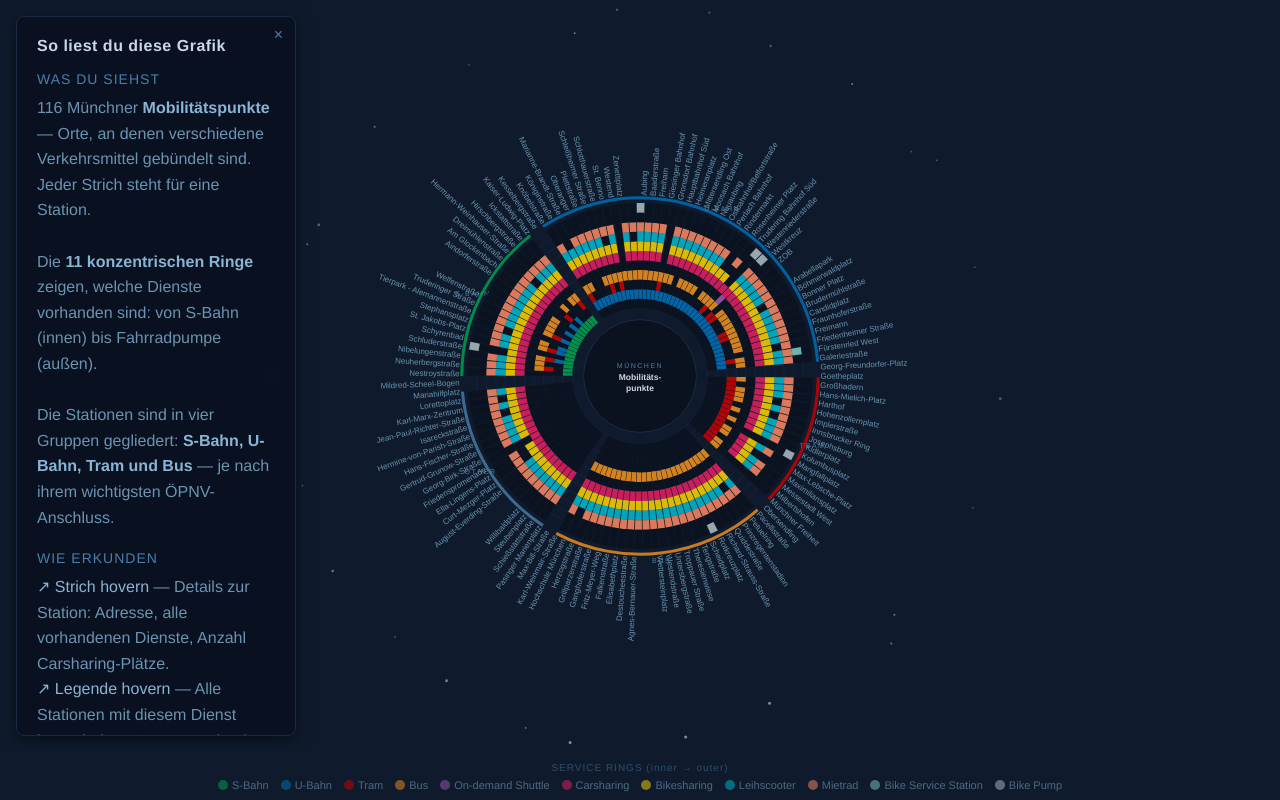
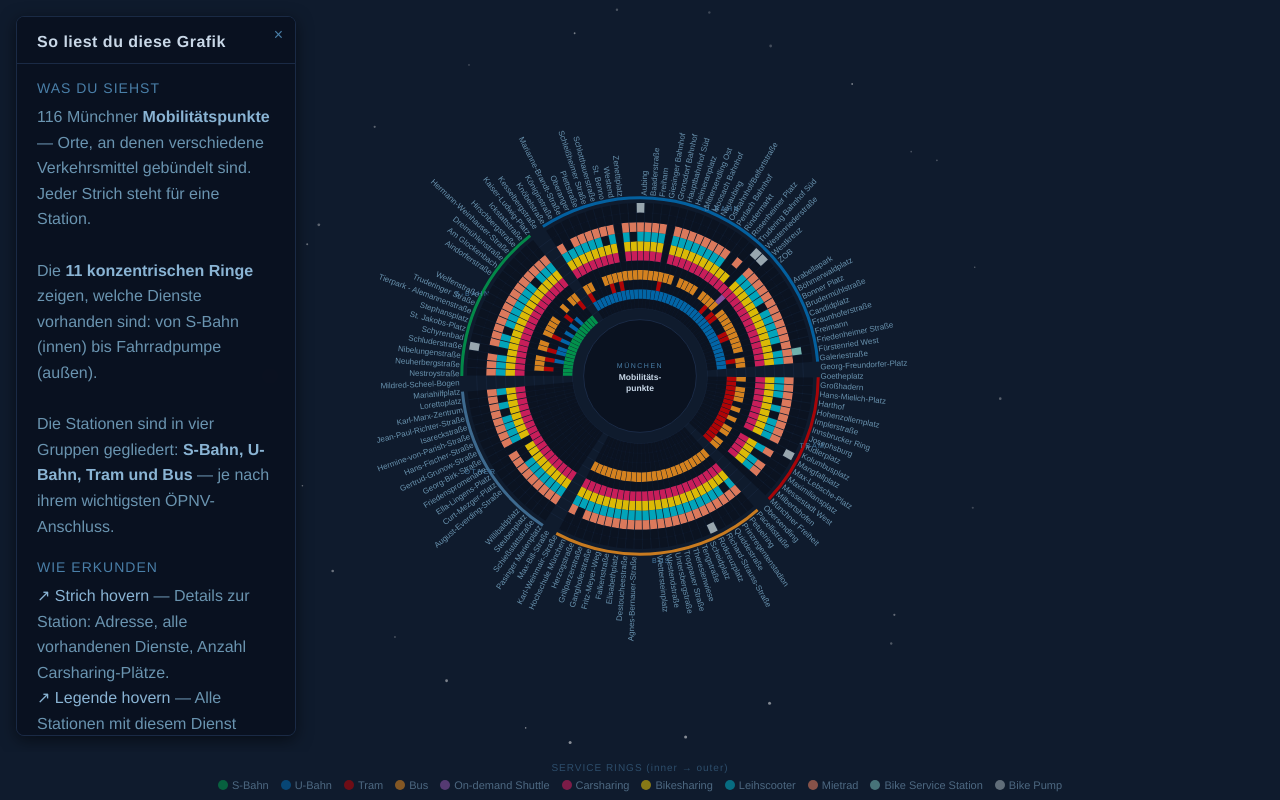
Before and after one commit to hihuydo/mobilitaetspunkte-viz, a React (Vite) app: page / in a window 1280 px wide. Built offline with nearby package versions, Linux system fonts and the light colour scheme.

Commit message:
fix: sticky title in info panel, memo to prevent scroll jitter

```diff
--- a/src/components/InfoPanel.tsx
+++ b/src/components/InfoPanel.tsx
@@ -1,8 +1,10 @@
+import { memo } from 'react'
+
 interface InfoPanelProps {
   onClose: () => void
 }
 
-export function InfoPanel({ onClose }: InfoPanelProps) {
+export const InfoPanel = memo(function InfoPanel({ onClose }: InfoPanelProps) {
   return (
     <div
       style={{
@@ -15,14 +17,23 @@ export function InfoPanel({ onClose }: InfoPanelProps) {
         background: 'rgba(10, 18, 32, 0.94)',
         border: '1px solid #1a2a45',
         borderRadius: 8,
-        padding: '20px',
         backdropFilter: 'blur(4px)',
         boxShadow: '0 4px 16px rgba(0,0,0,0.5)',
         fontFamily: "'Helvetica Neue', Helvetica, Arial, sans-serif",
         zIndex: 10,
       }}
     >
-      {/* Close button */}
+      {/* Sticky header — always visible even when content scrolls */}
+      <div
+        style={{
+          position: 'sticky',
+          top: 0,
+          background: 'rgba(10, 18, 32, 0.97)',
+          padding: '16px 20px 12px',
+          borderBottom: '1px solid #1a2a45',
+          zIndex: 1,
+        }}
+      >
         <button
           onClick={onClose}
           style={{
@@ -40,21 +51,21 @@ export function InfoPanel({ onClose }: InfoPanelProps) {
         >
           ×
         </button>
-
-      {/* Title */}
         <div
           style={{
             fontSize: 16,
             fontWeight: 600,
             color: '#c9d8e8',
             letterSpacing: '0.5px',
-          marginBottom: 16,
             paddingRight: 20,
           }}
         >
           So liest du diese Grafik
         </div>
+      </div>
 
+      {/* Scrollable body */}
+      <div style={{ padding: '16px 20px 20px' }}>
         {/* Section 1: Was du siehst */}
         <div
           style={{
@@ -111,5 +122,6 @@ export function InfoPanel({ onClose }: InfoPanelProps) {
           diesem Dienst hervorheben; Zentrum zeigt den Dienstnamen.
         </div>
       </div>
+    </div>
   )
-}
+})
```
Lines whose indentation alone changed are shown as unchanged.
